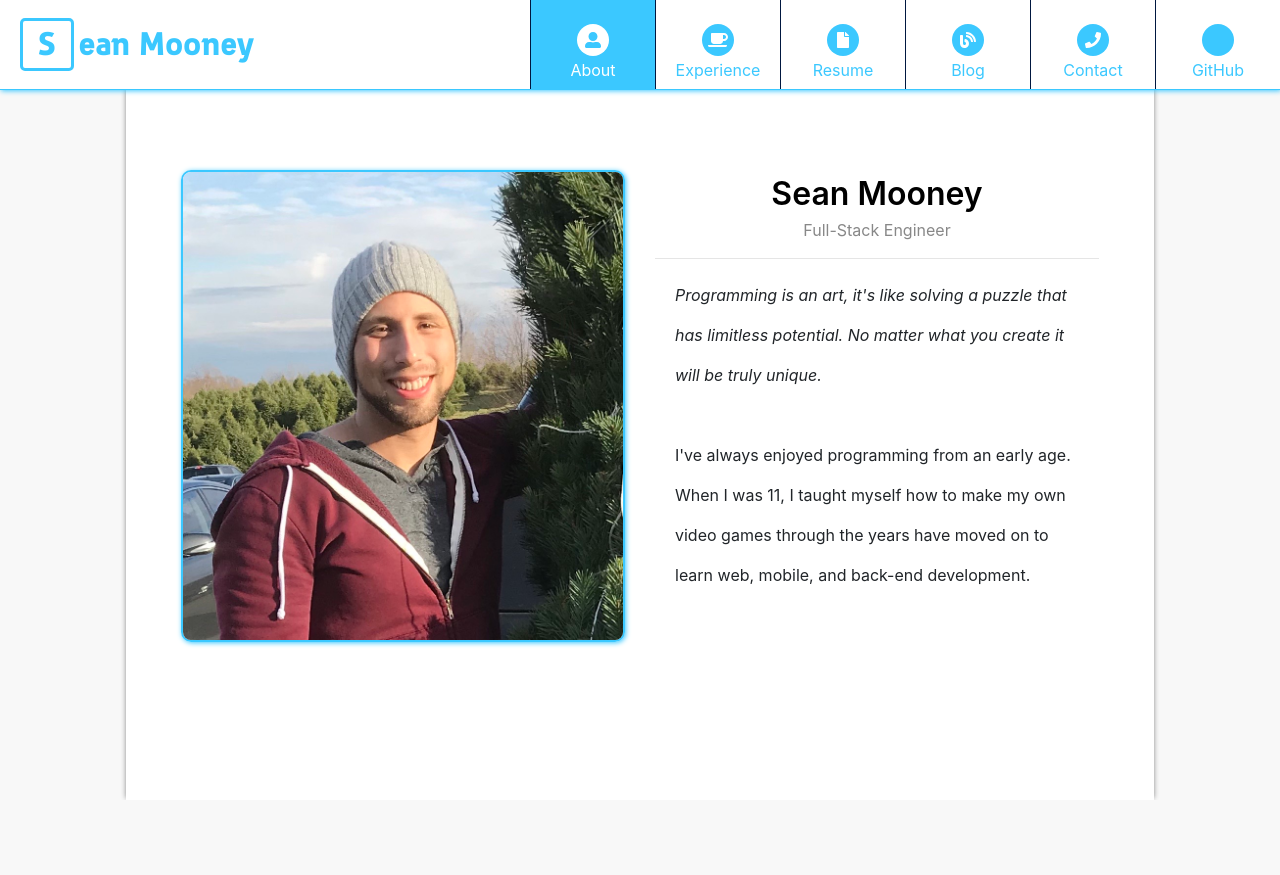
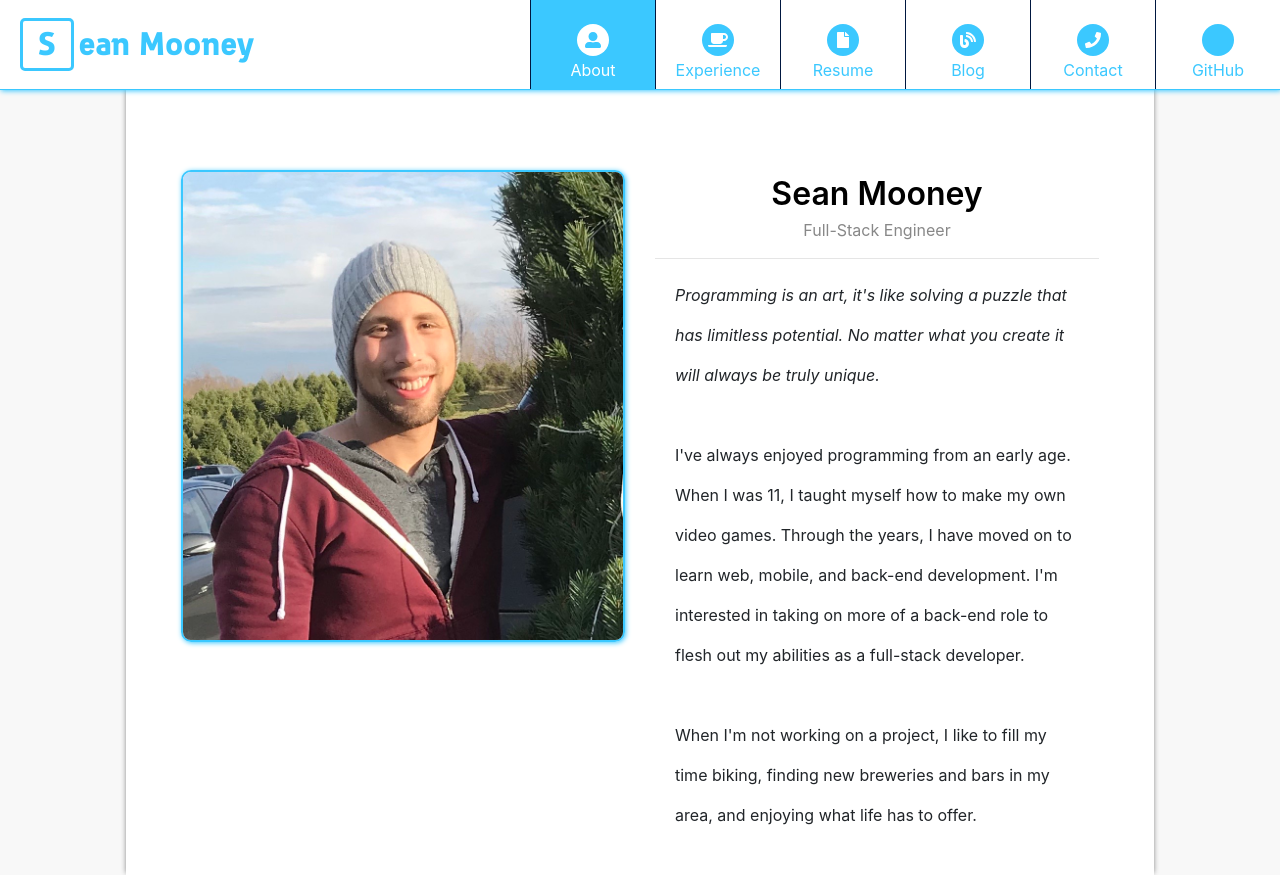
Before and after one commit to sean-mooney/Resume-Site-v2, a React (Create React App) app: page /about in a window 1280 px wide. Before the commit the page ends 800 px from the top, so only its background shows below. Built offline with nearby package versions, Linux system fonts and the light colour scheme; some icons are missing.

Commit message:
Added a bit more to about page

```diff
--- a/src/pages/about/about.js
+++ b/src/pages/about/about.js
@@ -23,11 +23,14 @@ export default class About extends React.Component {
                                 <hr></hr>
 
                                 <div className="about-text">
-                                    <span className="italic">Programming is an art, it's like solving a puzzle that has limitless potential. No matter what you create it will be truly unique.</span>
+                                    <span className="italic">Programming is an art, it's like solving a puzzle that has limitless potential. No matter what you create it will always be truly unique.</span>
                                     <br/>
                                     <br/>
-                                    I've always enjoyed programming from an early age. When I was 11, I taught myself how to make my own video games
-                                    through the years have moved on to learn web, mobile, and back-end development.
+                                    I've always enjoyed programming from an early age. When I was 11, I taught myself how to make my own video games.
+                                    Through the years, I have moved on to learn web, mobile, and back-end development. I'm interested in taking on more of a back-end role to flesh out my abilities as a full-stack developer.
+                                    <br/>
+                                    <br/>
+                                    When I'm not working on a project, I like to fill my time biking, finding new breweries and bars in my area, and enjoying what life has to offer.
                                 </div>
                             </Col>
                         </Row>
```
